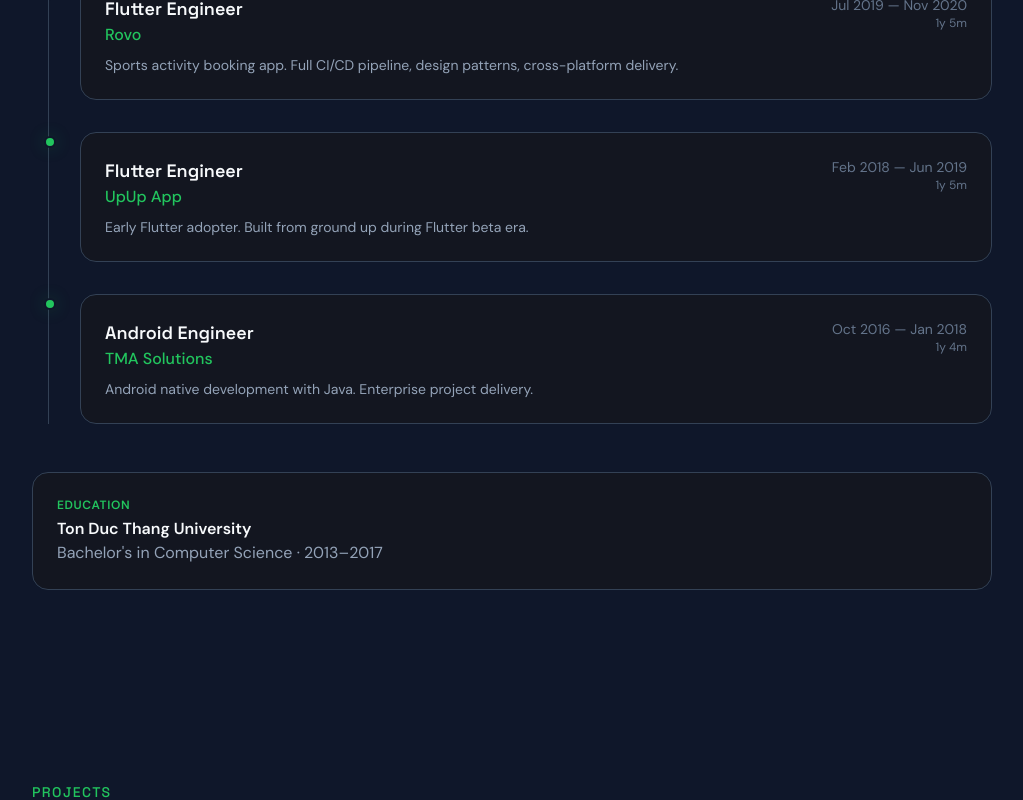
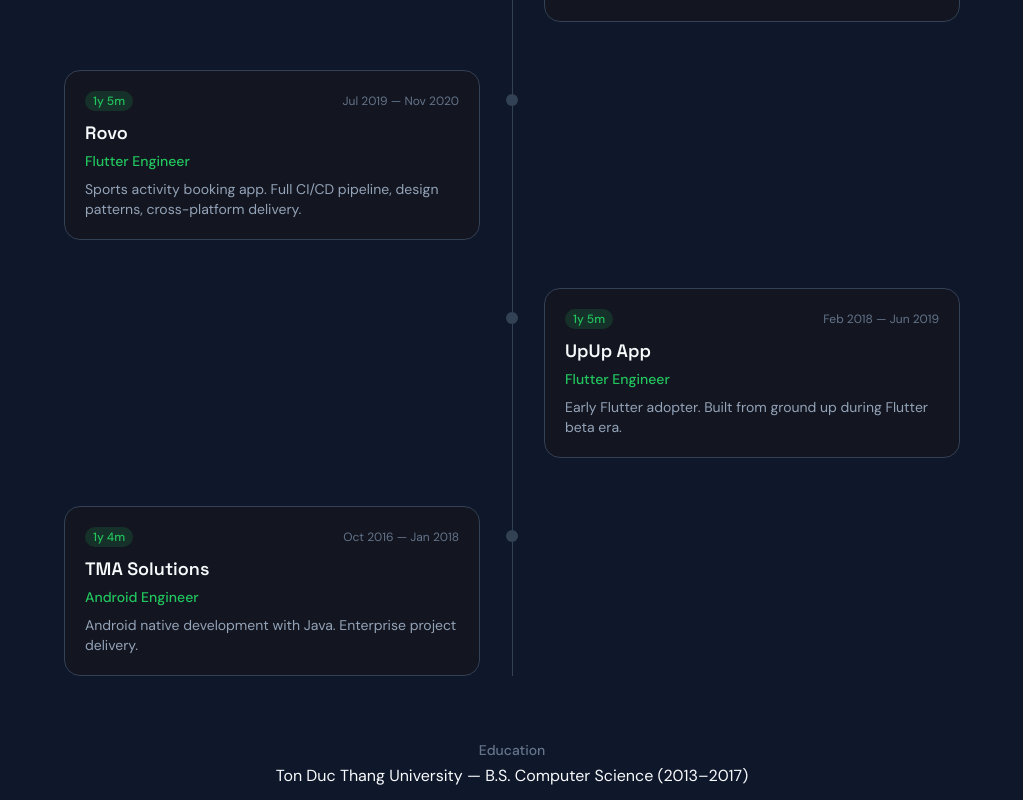
Before and after one commit to thangvq95/thangvq-digital-hub, a Next.js app: page / in a window 1280 px wide. Shown: the part 2380-3180 px from the top of the page, without its empty margins (128-1151 px from the left). Built offline with nearby package versions, Linux system fonts and the light colour scheme.

Commit message:
feat(portfolio): implement ExperienceSection with alternating timeline

```diff
--- a/components/portfolio/ExperienceSection.tsx
+++ b/components/portfolio/ExperienceSection.tsx
@@ -2,109 +2,88 @@
 
 const ExperienceSection: React.FC = () => {
   return (
-    <section
-      id="experience"
-      className="max-w-5xl mx-auto px-4 sm:px-6 lg:px-8 py-24"
-    >
+    <section id="experience" className="py-24 px-4">
+      <div className="max-w-4xl mx-auto">
         <h2
-        className="text-sm font-medium tracking-widest uppercase mb-3"
-        style={{ color: "var(--accent)" }}
+          className="text-3xl sm:text-4xl font-bold text-center mb-4"
+          style={{ color: "var(--text-primary)" }}
         >
           Experience
         </h2>
         <p
-        className="text-4xl font-bold mb-12"
-        style={{ color: "var(--text-primary)" }}
+          className="text-center max-w-2xl mx-auto mb-16 text-base"
+          style={{ color: "var(--text-secondary)" }}
         >
-        Career Timeline
+          A decade of building mobile and web applications across startups and enterprise.
         </p>
-
         <div className="relative">
-        {/* Timeline line */}
+          {/* Vertical line */}
           <div
-          className="absolute left-4 top-0 bottom-0 w-px"
+            aria-hidden="true"
+            className="absolute left-4 sm:left-1/2 top-0 bottom-0 w-px"
             style={{ background: "var(--border)" }}
           />
-
-        <div className="space-y-8 pl-12">
-          {EXPERIENCE.map((job, idx) => (
+          <div className="space-y-12">
+            {EXPERIENCE.map((exp, i) => (
               <div
-              key={idx}
-              id={`experience-${job.company.toLowerCase().replace(/\s+/g, "-")}`}
-              className="relative"
+                key={exp.company}
+                data-testid={`exp-entry-${i}`}
+                className={`relative flex flex-col sm:flex-row gap-4 ${i % 2 === 0 ? "sm:flex-row-reverse" : ""}`}
               >
                 {/* Timeline dot */}
                 <div
-                className="absolute -left-9 top-1 w-3 h-3 rounded-full border-2 animate-pulse-glow"
+                  aria-hidden="true"
+                  className="absolute left-4 sm:left-1/2 w-3 h-3 rounded-full -translate-x-1/2 mt-6 z-10"
                   style={{
-                  background: "var(--accent)",
-                  borderColor: "var(--bg-primary)",
+                    background: i === 0 ? "var(--accent)" : "var(--border)",
+                    boxShadow: i === 0 ? "0 0 12px var(--accent)" : "none",
                   }}
                 />
-
+                <div className="w-full sm:w-[calc(50%-2rem)] ml-10 sm:ml-0">
                   <div
-                className="p-6 rounded-2xl glass card-hover"
+                    className="p-5 rounded-2xl glass card-hover"
                     style={{ border: "1px solid var(--border)" }}
                   >
-                <div className="flex flex-wrap items-start justify-between gap-2 mb-2">
-                  <div>
+                    <div className="flex items-center justify-between mb-2">
+                      <span
+                        className="text-xs font-medium px-2 py-0.5 rounded-full"
+                        style={{ background: "var(--accent-glow)", color: "var(--accent)" }}
+                      >
+                        {exp.duration}
+                      </span>
+                      <span className="text-xs" style={{ color: "var(--text-muted)" }}>
+                        {exp.period}
+                      </span>
+                    </div>
                     <h3
-                      className="text-lg font-semibold"
+                      className="text-lg font-semibold mb-1"
                       style={{ color: "var(--text-primary)" }}
                     >
-                      {job.role}
+                      {exp.company}
                     </h3>
                     <p
-                      className="font-medium"
+                      className="text-sm font-medium mb-2"
                       style={{ color: "var(--accent)" }}
                     >
-                      {job.company}
+                      {exp.role}
+                    </p>
+                    <p className="text-sm" style={{ color: "var(--text-secondary)" }}>
+                      {exp.highlights}
                     </p>
                   </div>
-                  <div className="text-right">
-                    <p
-                      className="text-sm"
-                      style={{ color: "var(--text-muted)" }}
-                    >
-                      {job.period}
-                    </p>
-                    <p
-                      className="text-xs"
-                      style={{ color: "var(--text-muted)" }}
-                    >
-                      {job.duration}
-                    </p>
-                  </div>
-                </div>
-                <p
-                  className="text-sm"
-                  style={{ color: "var(--text-secondary)" }}
-                >
-                  {job.highlights}
-                </p>
                 </div>
               </div>
             ))}
           </div>
         </div>
-
-      {/* Education */}
-      <div
-        className="mt-12 p-6 rounded-2xl glass"
-        style={{ border: "1px solid var(--border)" }}
-      >
-        <p
-          className="text-xs font-semibold tracking-wider uppercase mb-1"
-          style={{ color: "var(--accent)" }}
-        >
+        <div className="mt-16 text-center">
+          <p className="text-sm font-medium mb-1" style={{ color: "var(--text-muted)" }}>
             Education
           </p>
-        <p className="font-semibold" style={{ color: "var(--text-primary)" }}>
-          Ton Duc Thang University
+          <p style={{ color: "var(--text-primary)" }}>
+            Ton Duc Thang University — B.S. Computer Science (2013–2017)
           </p>
-        <p style={{ color: "var(--text-secondary)" }}>
-          Bachelor&apos;s in Computer Science · 2013–2017
-        </p>
+        </div>
       </div>
     </section>
   );
```
Lines whose indentation alone changed are shown as unchanged.
